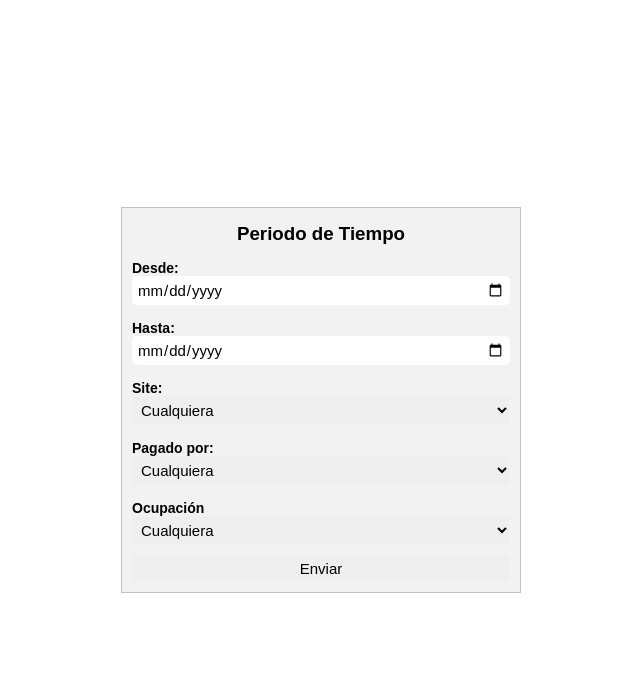
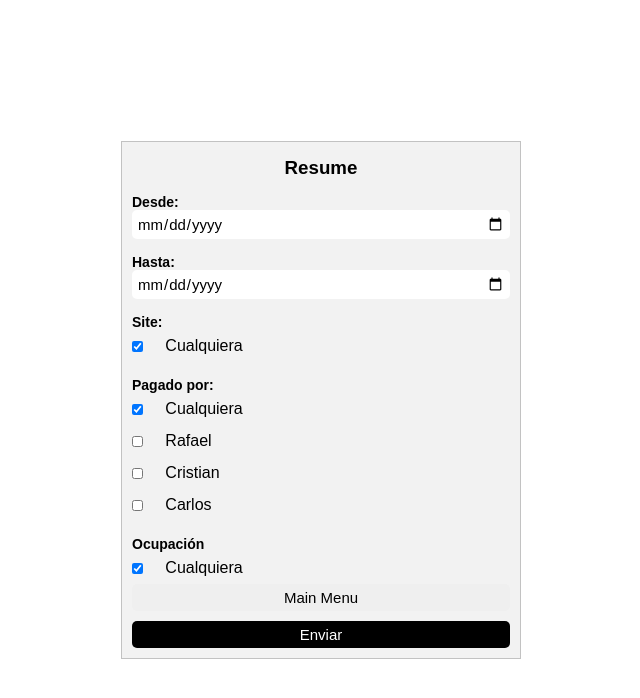
Before and after one commit to oscarsanpenilla/employee_control, a PHP site: page /admin/formulario_resumen.php in a window 1280 px wide. Shown: the top 698 px of the page, without its empty margins (319-959 px from the left). Run offline with PHP 8.4, Linux system fonts and the light colour scheme; the visitor is signed in with stand-in values (Sample User, id 1); data that the repository does not hold is empty; some web fonts are replaced.

Commit message:
Se pueden seleccionar varios filtros para la realizacion de del resumen

```diff
--- a/admin/formulario_resumen.php
+++ b/admin/formulario_resumen.php
@@ -3,20 +3,18 @@
     include("../funtions.php");
     include("../employee.php");
     include("../validar_inicio_sesion.php");
+
     $conexion_db = new ConexionDB();
-    date_default_timezone_set("America/Vancouver");
-		$today = date('Y-m-d');
-		$sql = "SELECT * FROM week_a WHERE week_start<='$today' ORDER BY id DESC LIMIT 4";
-		$fechas = $conexion_db->ConsultaArray($sql);
+
+		$fechas = Events::PeriodoPago();
 		$start_date = $fechas[0]->week_start;
 		$end_date = $fechas[0]->week_end;
 
     $sql= "SELECT site FROM sites ORDER by site";
     $arreglo_lugares = $conexion_db->ConsultaArray($sql);
 
-    $sql= "SELECT DISTINCT ocupation FROM events";
+    $sql= "SELECT DISTINCT ocupation FROM events ORDER BY ocupation";
     $arreglo_ocupation = $conexion_db->ConsultaArray($sql);
-
 ?>
 
 
@@ -42,38 +40,67 @@
 
   <div class="main">
     <form action="resumen.php" method="post">
-      <h3>Periodo de Tiempo</h3>
+      <h3>Resume</h3>
       <p  class="p_form">Desde:</p>
       <input type="date" required="required" name="fecha_inicio" value="<?php echo $start_date?>">
       <p class="p_form">Hasta:</p>
       <input type="date" required="required" name="fecha_fin" value="<?php echo $end_date?>">
       <p class="p_form">Site:</p>
-
-      <select class="semana" name="site">
-        <?php foreach($arreglo_lugares as $elemento): ?>
-                <option value="<?php echo $elemento->site;?>"> <?php echo $elemento->site;   ?>  </option>
-        <?php endforeach ?>
-
-        <option value="VH_and_P" selected>Vancouver House & Pendrell</option>
-        <option value="any" selected>Cualquiera</option>
-      </select>
+      <div class="checkbox">
+        <input type="checkbox" name="site_checkbox[]"
+              value="any"
+              id="any_site"
+              checked>
+              <label for="any_site">Cualquiera</label>
+      </div>
+      <?php foreach($arreglo_lugares as $elemento): ?>
+        <div class="checkbox">
+          <input type="checkbox" name="site_checkbox[]"
+                value="<?php echo $elemento->site;?>"
+                id="<?php echo $elemento->site; ?>">
+                <label for="<?php echo $elemento->site; ?>"><?php echo $elemento->site; ?></label>
+        </div>
+      <?php endforeach ?>
 
       <p class="p_form">Pagado por:</p>
-      <select class="semana" name="paid_by">
-        <option value="Rafael">Rafael</option>
-        <option value="Cristian">Cristian</option>
-        <option value="Carlos">Carlos</option>
-        <option value="any" selected>Cualquiera</option>
-      </select>
+      <div class="checkbox">
+        <input type="checkbox" name="paid_by_checkbox[]" value="any" id="D" checked><label for="D">Cualquiera</label><br>
+      </div>
+      <div class="checkbox">
+        <input type="checkbox" name="paid_by_checkbox[]" value="Rafael" id="A"><label for="A">Rafael</label><br>
+      </div>
+      <div class="checkbox">
+        <input type="checkbox" name="paid_by_checkbox[]" value="Cristian" id="B"><label for="B">Cristian</label><br>
+      </div>
+      <div class="checkbox">
+        <input type="checkbox" name="paid_by_checkbox[]" value="Carlos" id="C"><label for="C">Carlos</label><br>
+      </div>
+
+
+
+
+
+      <!-- </div> -->
       <p class="p_form">Ocupación</p>
-      <select class="semana" name="ocupation">
-        <?php foreach($arreglo_ocupation as $elemento): ?>
-                <option value="<?php echo $elemento->ocupation;?>"> <?php echo $elemento->ocupation;?>  </option>
-        <?php endforeach ?>
-        <option value="any" selected>Cualquiera</option>
-      </select>
+      <div class="checkbox">
+        <input type="checkbox" name="ocupation_checkbox[]"
+              value="any"
+              id="any_ocup"
+              checked>
+              <label for="any_ocup">Cualquiera</label>
+      </div>
+      <?php foreach($arreglo_ocupation as $elemento): ?>
+        <div class="checkbox">
+          <input type="checkbox" name="ocupation_checkbox[]"
+                value="<?php echo $elemento->ocupation;?>"
+                id="<?php echo $elemento->ocupation; ?>">
+                <label for="<?php echo $elemento->ocupation; ?>"><?php echo $elemento->ocupation; ?></label>
+        </div>
+      <?php endforeach ?>
 
-      <input type="submit" name="enviar" value="Enviar">
+
+      <a href="main_admin.php"> <input type="button" value="Main Menu"> </a>
+      <input class="btn_principal" type="submit" name="enviar" value="Enviar">
       </form>
   </div>
 
```
